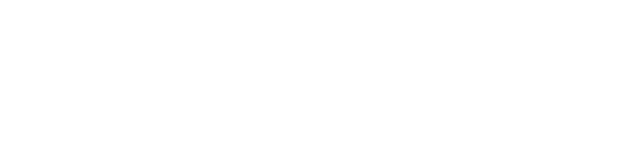
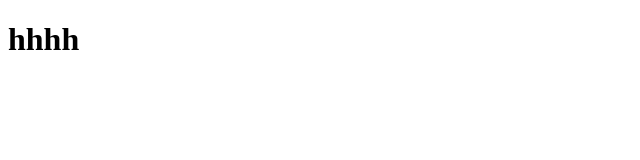
Before and after one commit to heitorpaganotto/vinheria-agnello, a plain HTML site: page index.html in a window 1280 px wide. Shown: the whole page, without its empty margins (0-640 px from the left). Drawn offline with Linux system fonts and the light colour scheme.

Commit message:
estrutura de pasta v2

```diff
--- a/index.html
+++ b/index.html
@@ -7,5 +7,11 @@
 </head>
 <body>
 
+    <h1 class="title ">
+        hhhh
+
+    </h1>
+
+
 </body>
 </html>
```
